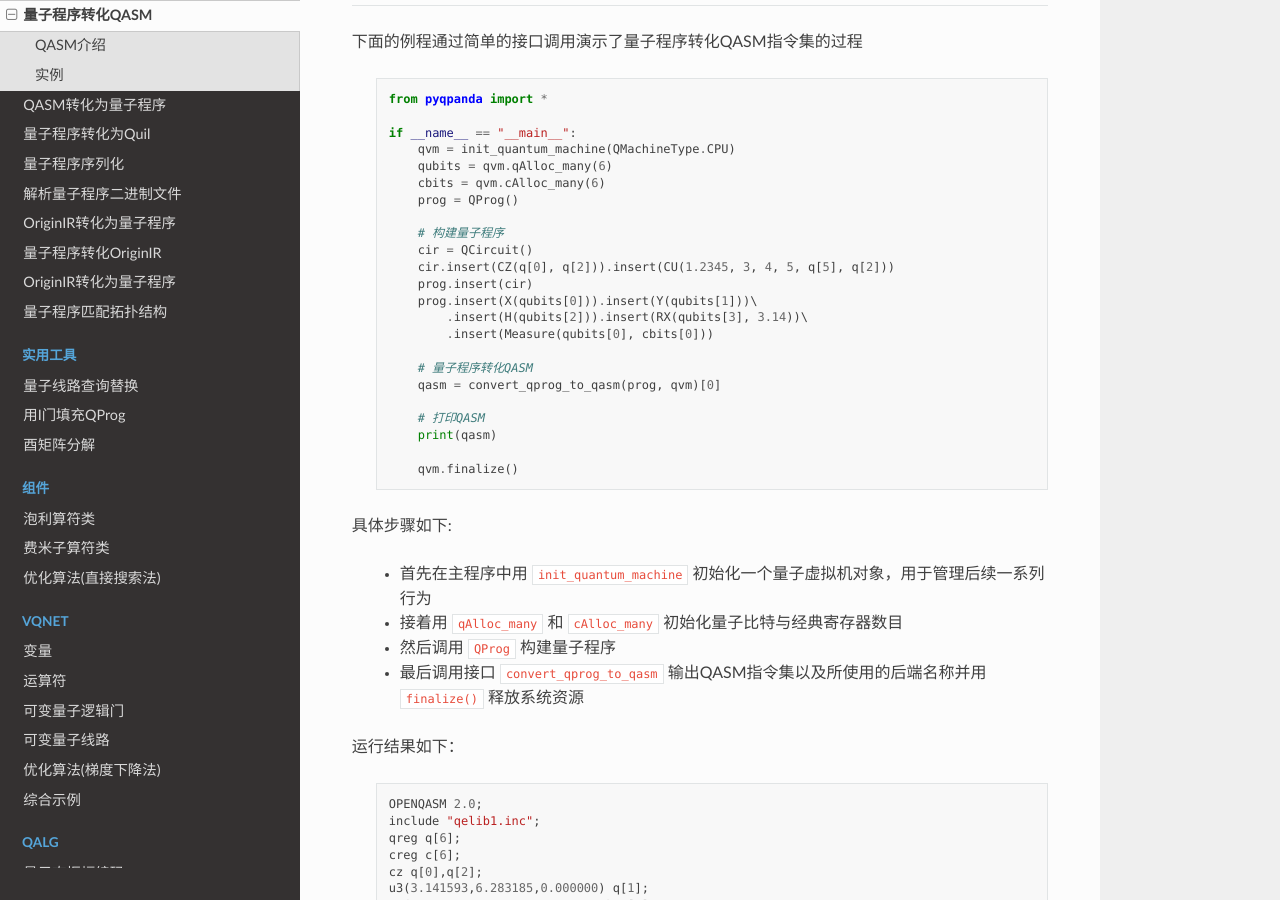
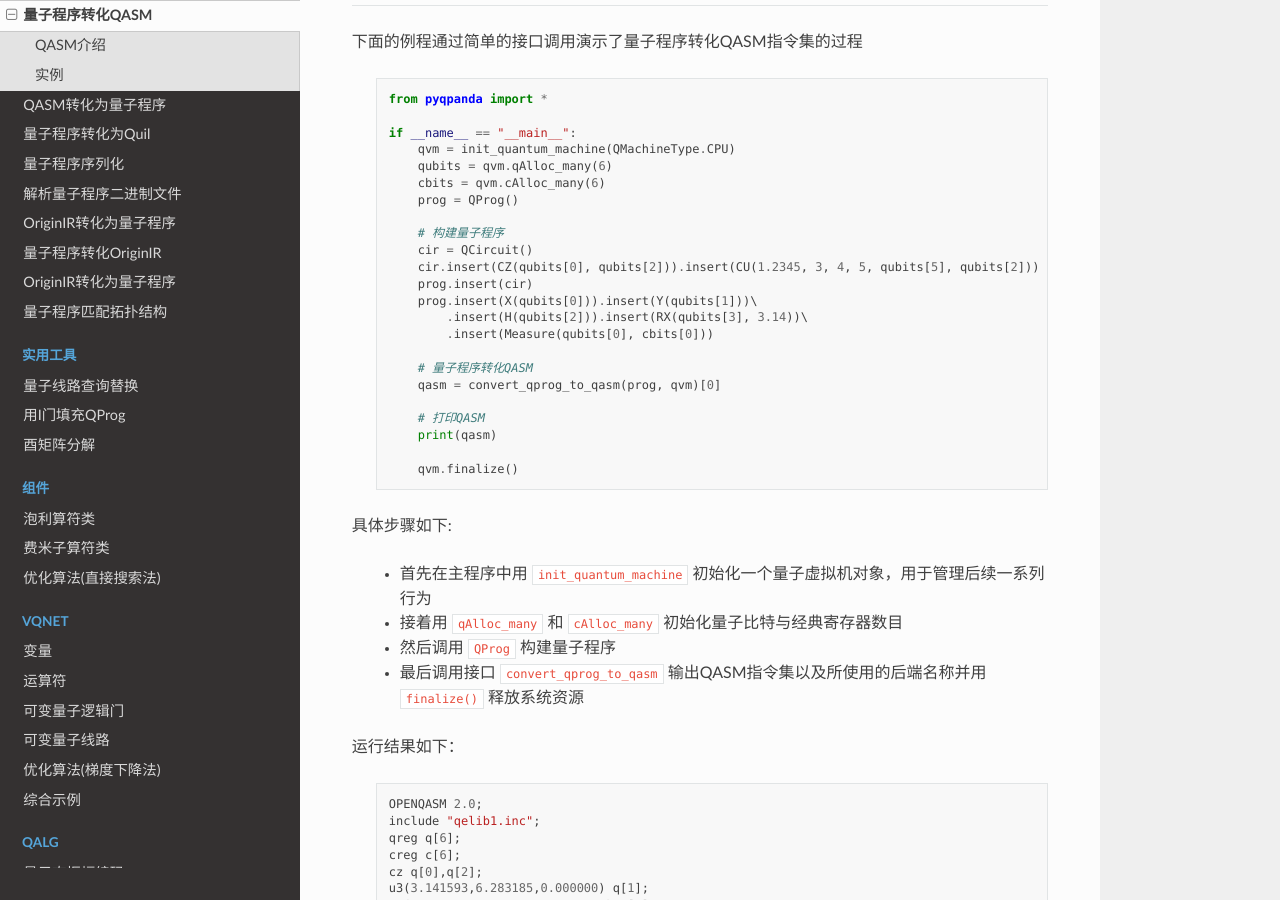
Before and after one commit to OriginQ/pyQPanda-Toturial, a Sphinx documentation site: the page built from source/QProgToQASM.rst, in a window 1280 px wide and 900 px high, scrolled down 1133 px. Built offline with Sphinx 7.4.7 and the Read the Docs theme 2.0.0, drawn with Linux system fonts in a browser that asks for light colours; pages that are not in the unit, such as notebooks, are missing from menus.

Commit message:
Update QProgToQASM.rst

```diff
--- a/source/QProgToQASM.rst
+++ b/source/QProgToQASM.rst
@@ -64,7 +64,7 @@ QPanda2提供了QASM转换工具接口 ``convert_qprog_to_qasm`` 该接口使用
 
             # 构建量子程序
             cir = QCircuit()
-            cir.insert(CZ(q[0], q[2])).insert(CU(1.2345, 3, 4, 5, q[5], q[2]))
+            cir.insert(CZ(qubits[0], qubits[2])).insert(CU(1.2345, 3, 4, 5, qubits[5], qubits[2]))
             prog.insert(cir)
             prog.insert(X(qubits[0])).insert(Y(qubits[1]))\
                 .insert(H(qubits[2])).insert(RX(qubits[3], 3.14))\
```
